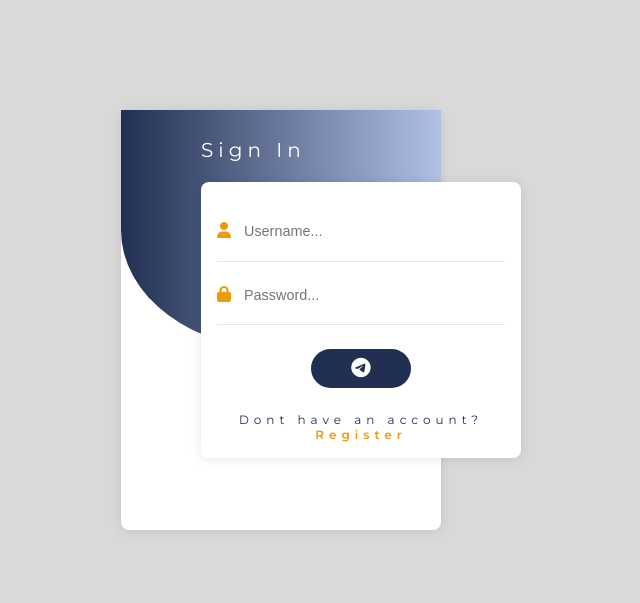
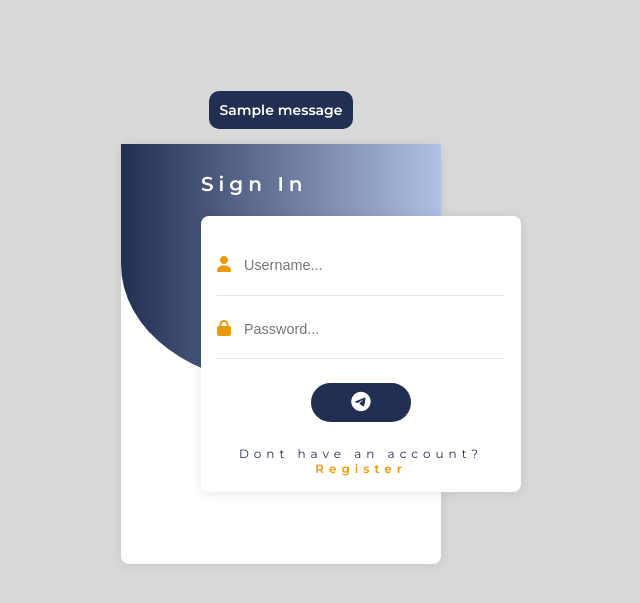
Before and after one commit to lesreddy/Terrie-Homes, a Flask app: page /signin in a window 1280 px wide. Shown: the part 64-667 px from the top of the page, without its empty margins (359-999 px from the left). Run offline with Flask 2, Linux system fonts and the light colour scheme; one stand-in notice (Sample message) is shown; some libraries are stand-ins or nearby versions; some web fonts are replaced.

Commit message:
tidied up flash messages on registration and sign in

```diff
--- a/run.py
+++ b/run.py
@@ -34,7 +34,7 @@ def login():
         if (bcrypt.checkpw(request.form['pass'].encode('utf-8'), login_user['password'])):
             session['username'] = request.form['username']
             return redirect(url_for('dashboard'))
-        flash ("Unfortunately that is an invalid username or password! Please Try Again")
+        flash ("Invalid! Please Try Again")
     return render_template("signin.html")
 
 @app.route('/register', methods=['POST', 'GET'])
@@ -49,14 +49,14 @@ def register():
             session['username'] = request.form['username']
             return redirect(url_for('signin'))
 
-        flash ("Username already used!")
+        flash ("Username Taken! Please Try Again!")
 
     return render_template('register.html')
 
 @app.route("/contact", methods=["GET", "POST"])
 def contact():
     if request.method == "POST":
-        flash ("Thanks {}, we have received your message!".format(request.form["name"]))
+        flash ("Thanks {}, we have your message!".format(request.form["name"]))
     return render_template("contact.html")
 
 @app.route("/listings")
--- a/static/css/style.css
+++ b/static/css/style.css
@@ -474,6 +474,7 @@ html{
     margin: 0 auto;
     display: flex;
     flex-direction: column;
+    align-items: center;
 }
 
 .form-container{
@@ -506,6 +507,7 @@ html{
     position: absolute;
     top: 3.5rem;
     left: 10rem;
+    font-weight: 600;
 }
 
 .reg-form{
@@ -604,6 +606,7 @@ html{
     display: flex;
     justify-content: center;
     margin: 25px 0;
+    letter-spacing: normal;
 }
 
 .flash-wrap ul{
--- a/templates/register.html
+++ b/templates/register.html
@@ -33,7 +33,7 @@
                 </div>
                 <div class="input-group">
                     <i class="fas fa-lock"></i>
-                    <input type="password" placeholder="Confirm password..." required>
+                    <input type="password" placeholder="Confirm Password..." required>
                     <span class="bar"></span>
                 </div>
                 <div class="input-group">
@@ -42,7 +42,7 @@
                     </button>
                 </div>
                 <div class="switch-login">
-                    <a href="{{ url_for('signin') }}">Already have an account? <span>Login</span></a>
+                    <a href="{{ url_for('signin') }}">Already have an account? <span>Sign In</span></a>
                 </div>
             </form>
         </div>
--- a/templates/signin.html
+++ b/templates/signin.html
@@ -2,6 +2,17 @@
 {% block content %}
 <section id="main-form">
     <div class="wrapper">
+        {% with messages = get_flashed_messages() %}
+        {% if messages %}
+        <div class="flash-wrap">
+        <ul>
+                {% for message in messages %}
+                <li><span class="flashes">{{ message }}</span></li>
+                {% endfor %}
+        </ul>
+        </div>
+        {% endif %}
+        {% endwith %}
         <div class="form-container">
             <span class="form-heading">Sign In</span>
             <form class="reg-form" method="POST" action="{{ url_for('login') }}">
```
